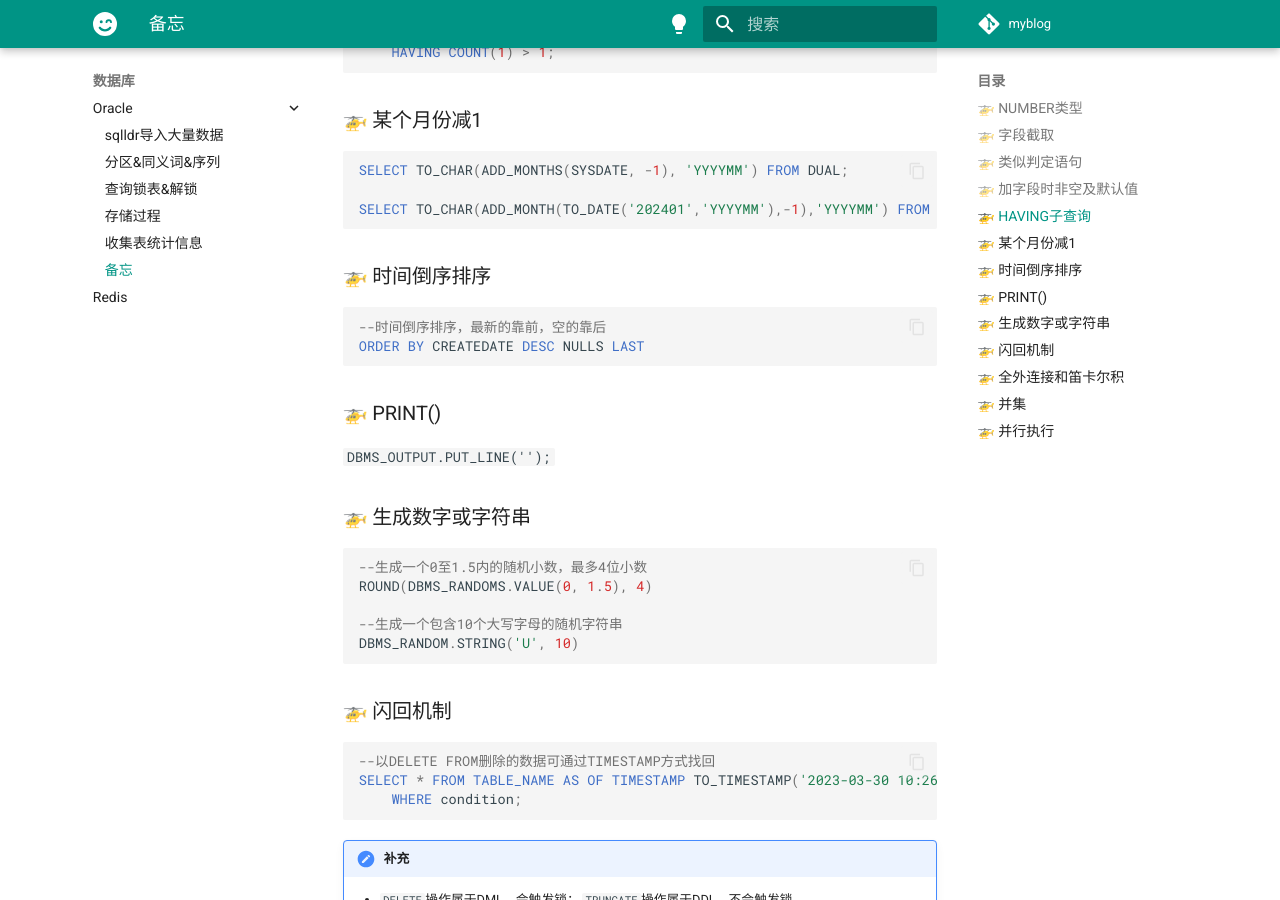
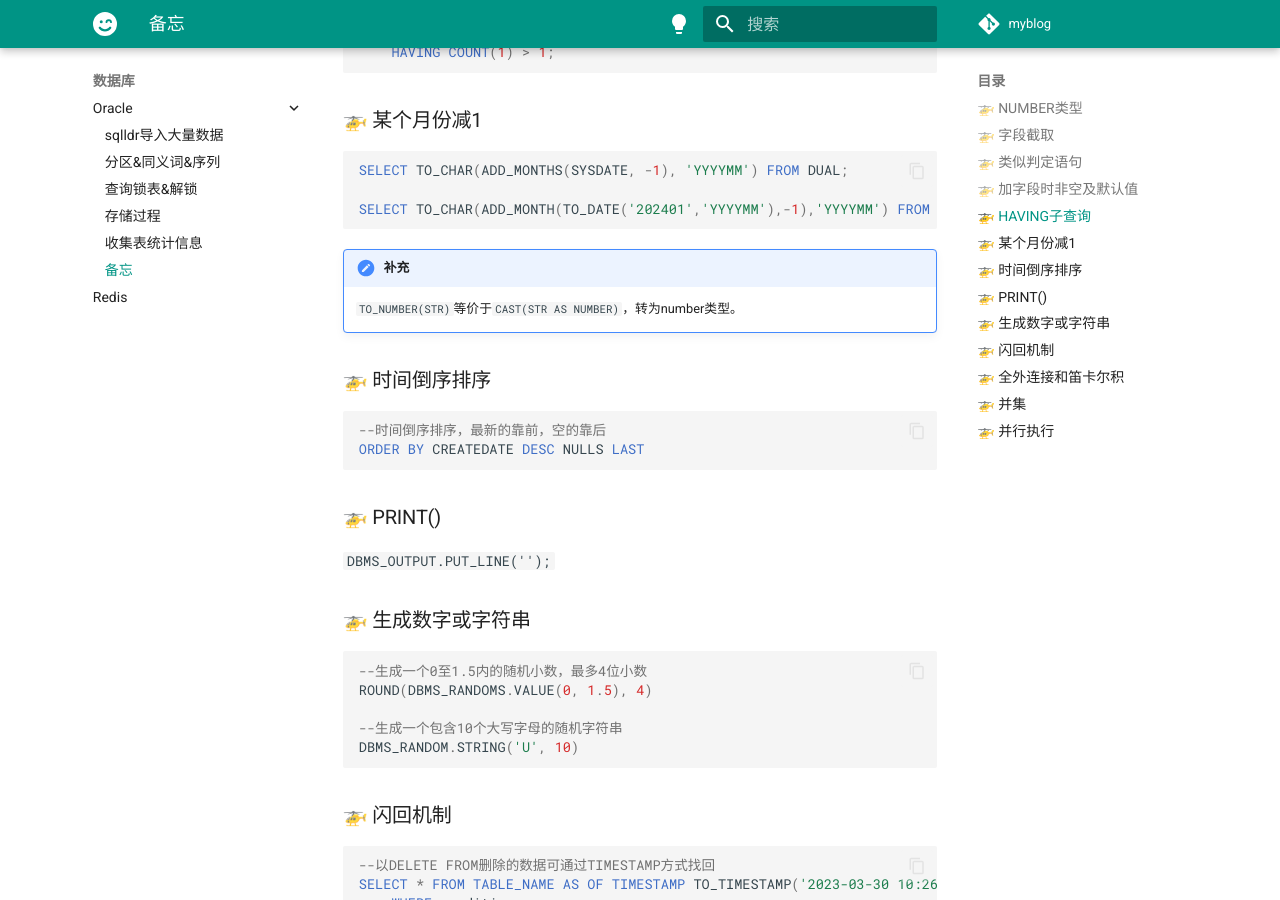
Before and after one commit to Jork-S-B/Jork-S-B.github.io, an MkDocs documentation site: the page built from docs/sql/oracle/other_notes.md, in a window 1280 px wide and 900 px high, scrolled down 1015 px. Built offline with MkDocs 1.6.1 and Material for MkDocs 9.7.7, drawn with Linux system fonts in a browser that asks for light colours; comment, search, counter and statistics services are not loaded.

Commit message:
补充`CAST(STR AS NUMBER)`

````diff
--- a/docs/sql/oracle/other_notes.md
+++ b/docs/sql/oracle/other_notes.md
@@ -49,6 +49,10 @@ SELECT TO_CHAR(ADD_MONTHS(SYSDATE, -1), 'YYYYMM') FROM DUAL;
 
 SELECT TO_CHAR(ADD_MONTH(TO_DATE('202401','YYYYMM'),-1),'YYYYMM') FROM DUAL;
 ```
+
+!!! note "补充"
+
+    `TO_NUMBER(STR)`等价于`CAST(STR AS NUMBER)`，转为number类型。
 
 ### 🚁 时间倒序排序
 ```sql
````
